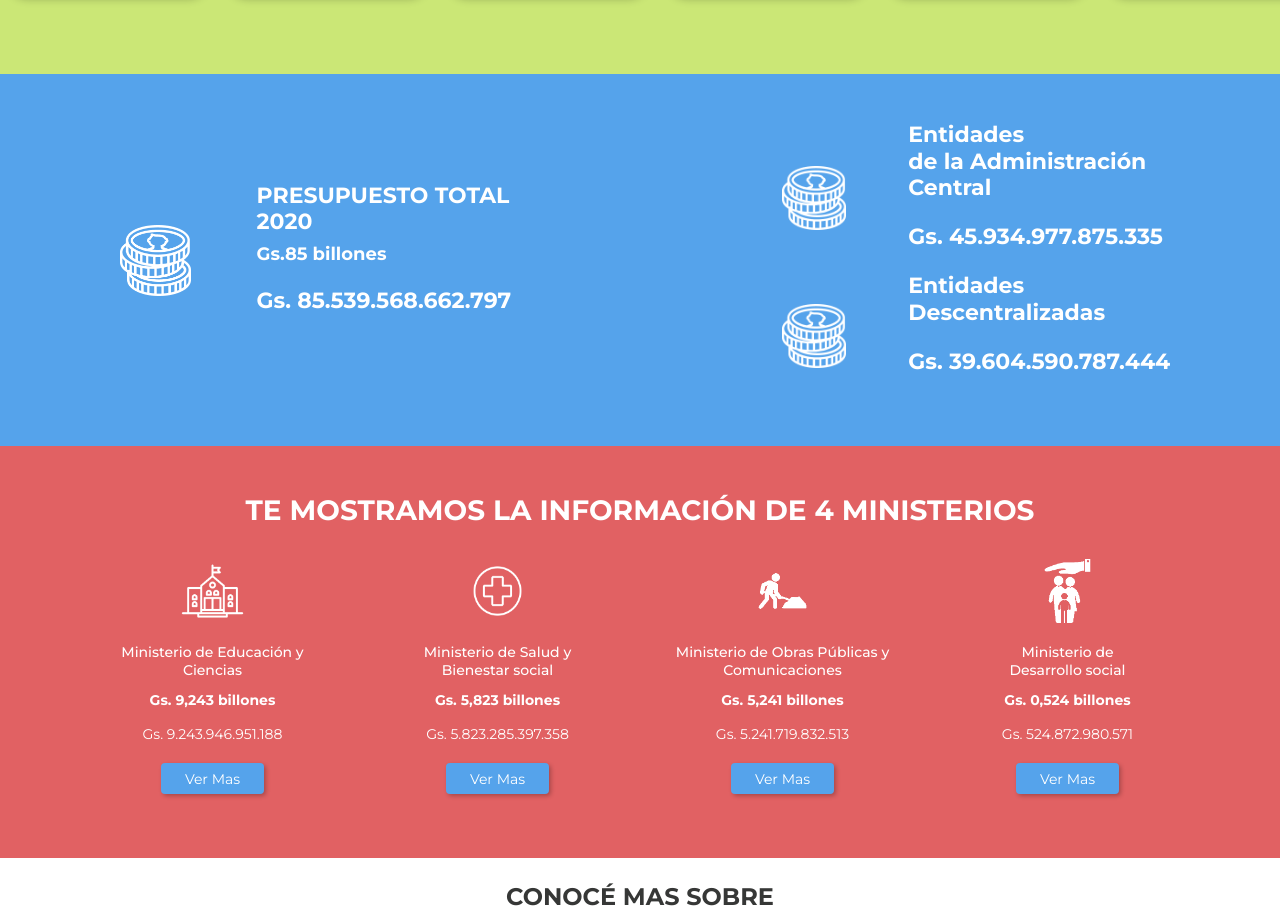
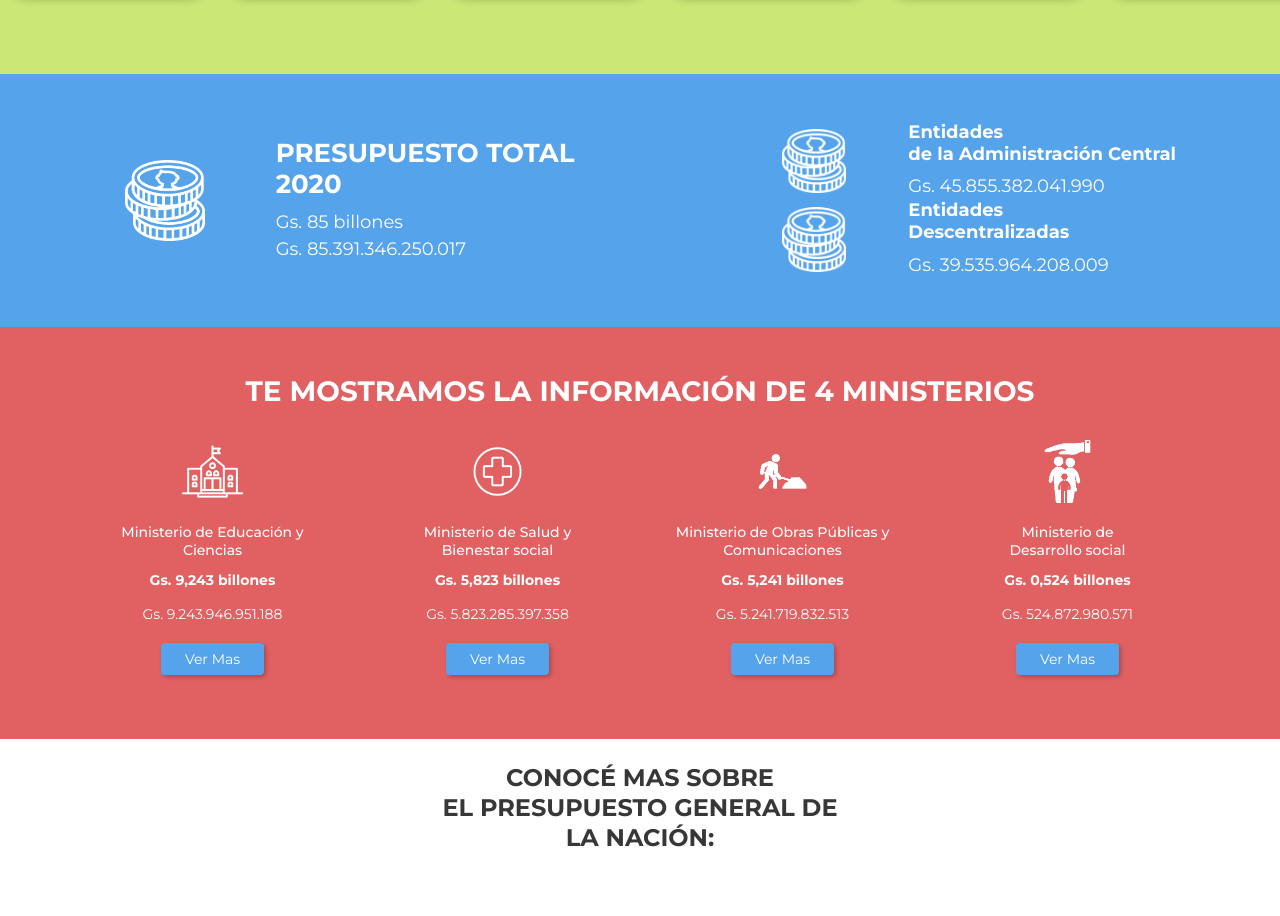
Before and after one commit to Guillecaba/presupuestoCiudadano, a React (Create React App) app: page / in a window 1280 px wide. Shown: the part 1520-2436 px from the top of the page. Built offline with nearby package versions, Linux system fonts and the light colour scheme.

Commit message:
feat(Home):Agregar counter

```diff
--- a/package.json
+++ b/package.json
@@ -12,6 +12,7 @@
     "react-bootstrap": "^1.0.0-beta.10",
     "react-chartjs-2": "^2.7.6",
     "react-container-dimensions": "^1.4.1",
+    "react-countup": "^4.2.2",
     "react-d3-treemap": "^1.0.14",
     "react-dom": "^16.8.6",
     "react-loading": "^2.0.3",
--- a/src/components/Home/Home.css
+++ b/src/components/Home/Home.css
@@ -169,20 +169,29 @@
 .banner_presupuesto_total__title {
   color: white !important;
   line-height: auto;
-  font-size: 22px;
+  font-size: 26px;
+  font-weight: bold;
+}
+
+.banner_presupuesto_total__title2 {
+  color: white !important;
+  line-height: auto;
+  font-size: 18px;
   font-weight: bold;
 }
 
 .banner_presupuesto_total__subtitle{
-  font-weight: bold;
+  font-weight: normal;
   color:white !important;
   font-size: 18px;
   line-height: auto;
 
 }
 
-.banner_presupuest_total__subtitle_number {
-  font-weight: bold;
+
+
+.banner_presupuesto_total__subtitle_number {
+  font-weight: normal;
   color:white !important;
   font-size:  18px;
   line-height: auto;
--- a/src/components/Home/Home.js
+++ b/src/components/Home/Home.js
@@ -1,4 +1,6 @@
 import React, { Fragment } from "react";
+
+import CountUp from 'react-countup';
 
 import personitas from "../../assets/images/personitas-completo.png";
 import billete from "../../assets/images/billete.png";
@@ -410,10 +412,10 @@ class Home extends React.Component {
             <Row>
               <Col md={7} className="d-flex align-items-center">
                 <Row>
-                  <Col className="d-flex align-items-center" md={4}>
+                  <Col className="d-flex align-items-center py-5 py-md-0" md={4}>
                     <img
                       src={moneda_blanca}
-                      className="w-50 d-block m-auto"
+                      className="w-50 d-block m-auto "
                       alt="monedaBlanca"
                     ></img>
                   </Col>
@@ -425,52 +427,76 @@ class Home extends React.Component {
                       PRESUPUESTO TOTAL 2020{" "}
                       {/* <img className=" icon"  src={help}></img> */}
                     </h1>
-                    <h2 className="banner_presupuesto_total__subtitle text-left grow">
+                    {/* <h2 className="banner_presupuesto_total__subtitle text-left grow">
                       {" "}
                       Gs.85 billones{" "}
-                    </h2>
-                    <h2 className="presupuesto_total__subtitle_number text-left   ">
+                    </h2> */}
+                    <CountUp className="d-block banner_presupuesto_total__subtitle text-left grow"
+                    duration={7.25}
+                    prefix="Gs. "
+                    suffix=" billones"
+                     end={85} />
+
+<CountUp className=" d-block banner_presupuesto_total__subtitle text-left grow"
+                    duration={7.25}
+                    prefix="Gs. "
+                    separator="."
+                    suffix=""
+                     end={85539568662797} />
+                   {/*  <h2 className="banner_presupuesto_total__subtitle_number text-left   ">
                       {" "}
                       Gs. 85.539.568.662.797{" "}
-                    </h2>
+                    </h2> */}
                   </Col>
                 </Row>
               </Col>
-              <Col className="py-5" md={5}>
+              <Col className="py-md-5" md={5}>
                 <Row>
-                  <Col md={4} className="d-flex align-items-centerr">
+                  <Col md={4} className="d-flex align-items-center">
                     <img
                       src={moneda_blanca}
-                      className="w-50 d-block m-auto"
+                      className="w-50 d-block m-auto py-5 py-md-0"
                       alt="monedaBlanca"
                     ></img>
                   </Col>
                   <Col md={8}>
-                    <h1 className="banner_presupuesto_total__title text-left">
+                    <h1 className="banner_presupuesto_total__title2 text-left">
                       Entidades <br></br> de la Administración Central
                     </h1>
-                    <h2 className="presupuesto_total__subtitle_number text-left  ">
+                    {/* <h2 className="banner_presupuesto_total__subtitle text-left  ">
                       Gs. 45.934.977.875.335 <br />
-                    </h2>
+                    </h2> */}
+                    <CountUp className=" d-block banner_presupuesto_total__subtitle text-left grow"
+                    duration={7.25}
+                    prefix="Gs. "
+                    separator="."
+                    suffix=""
+                     end={45934977875335} />
                   </Col>
                 </Row>
                 <Row>
                   <Col  className=" d-flex align-items-center" md={4}>
                     <img
                       src={moneda_blanca}
-                      className="w-50 d-block m-auto"
+                      className="w-50 d-block m-auto py-5 py-md-0"
                       alt="monedaBlanca"
                     ></img>
                   </Col>
                   <Col md={8}>
 
-                    <h1 className="banner_presupuesto_total__title text-left">
+                    <h1 className="banner_presupuesto_total__title2 text-left">
                       Entidades <br />
                       Descentralizadas
                     </h1>
-                    <h2 className="presupuesto_total__subtitle_number text-left   ">
-                      Gs. 39.604.590.787.444 <br />
-                    </h2>
+                    <CountUp className=" d-block banner_presupuesto_total__subtitle text-left grow"
+                    duration={7.25}
+                    prefix="Gs. "
+                    separator="."
+                    suffix=""
+                     end={39604590787444} />
+
+
+
                   </Col>
                 </Row>
               </Col>
```
Also changed, not shown: 1 other file (tests, documents, lock files or other folders).
